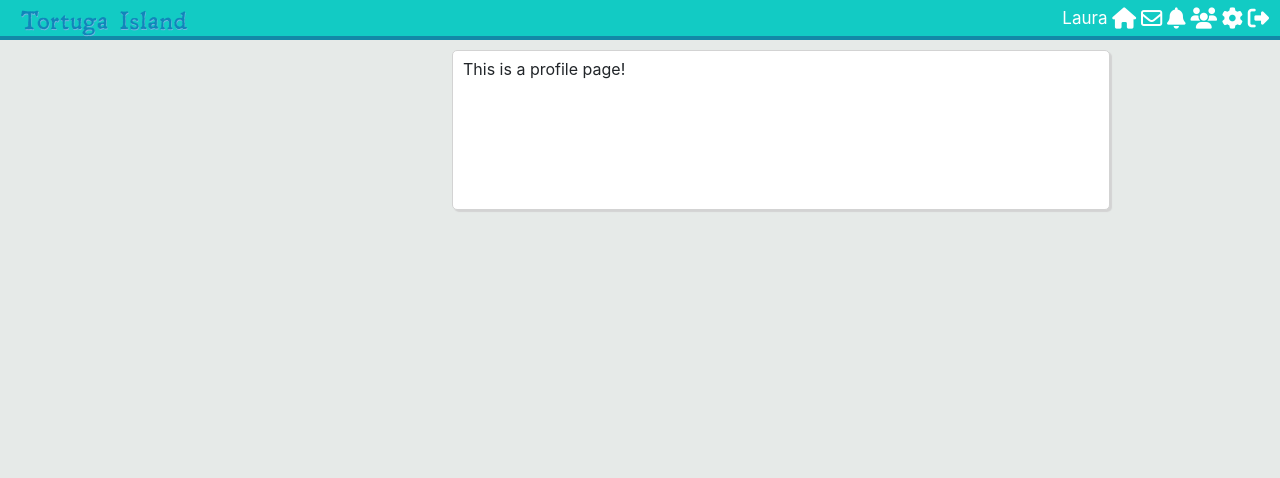
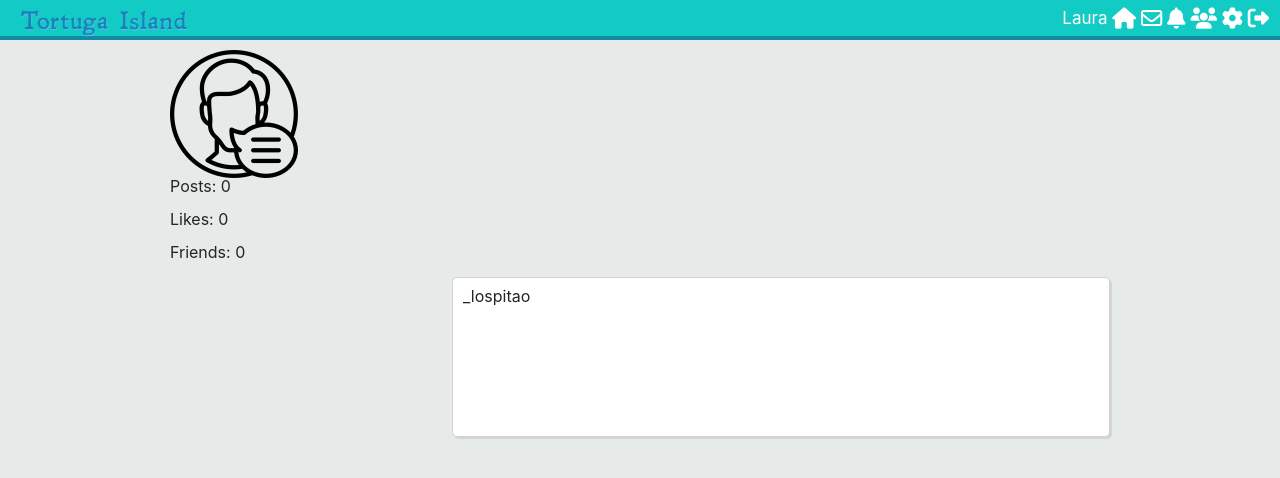
Before and after one commit to Lospitao/Isla-Tortuga, a PHP site: page /_lospitao in a window 1280 px wide. Shown: the top 478 px of the page. Run offline with PHP 8.4, Linux system fonts and the light colour scheme; a user stored in the database is signed in; data comes from the database, SQL or seed files in the repository; some libraries are stand-ins or nearby versions.

Commit message:
#51 Creating a profile bar
This shows on the left side of the profile page, the profile picture as well as number of Posts, Likes and Friends

```diff
--- a/profile.php
+++ b/profile.php
@@ -1,17 +1,33 @@
 <?php
 include("includes/header.php");
-?>
 
 
-<div class="main_column column">
-    This is a profile page!
+if(isset($_GET['profile_username'])) {
+    $username = $_GET['profile_username'];
+    $user_details_query=mysqli_query($conn, "SELECT * FROM users WHERE username='$username'");
+    $user_array=mysqli_fetch_array($user_details_query);
+
+    $num_friends = (substr_count($user_array['friend_array'], ",")) -1;
+}
+?>
+    <div class="profile_left">
+        <img src="<?php echo $user_array['profile_pic']?>">
+        <div class="profile_info">
+        <p><?php echo "Posts: " . $user_array['num_posts']; ?></p>
+        <p><?php echo "Likes: " . $user_array['num_likes']; ?></p>
+        <p><?php echo "Friends: " . $num_friends; ?></p>
+        </div>
+
+    <div class="main_column column">
+    <?php echo $username?>
 
 
-</div>
+
+    </div>
 
 
 
 
-</div>
+    </div>
 </body>
 </html>
```
